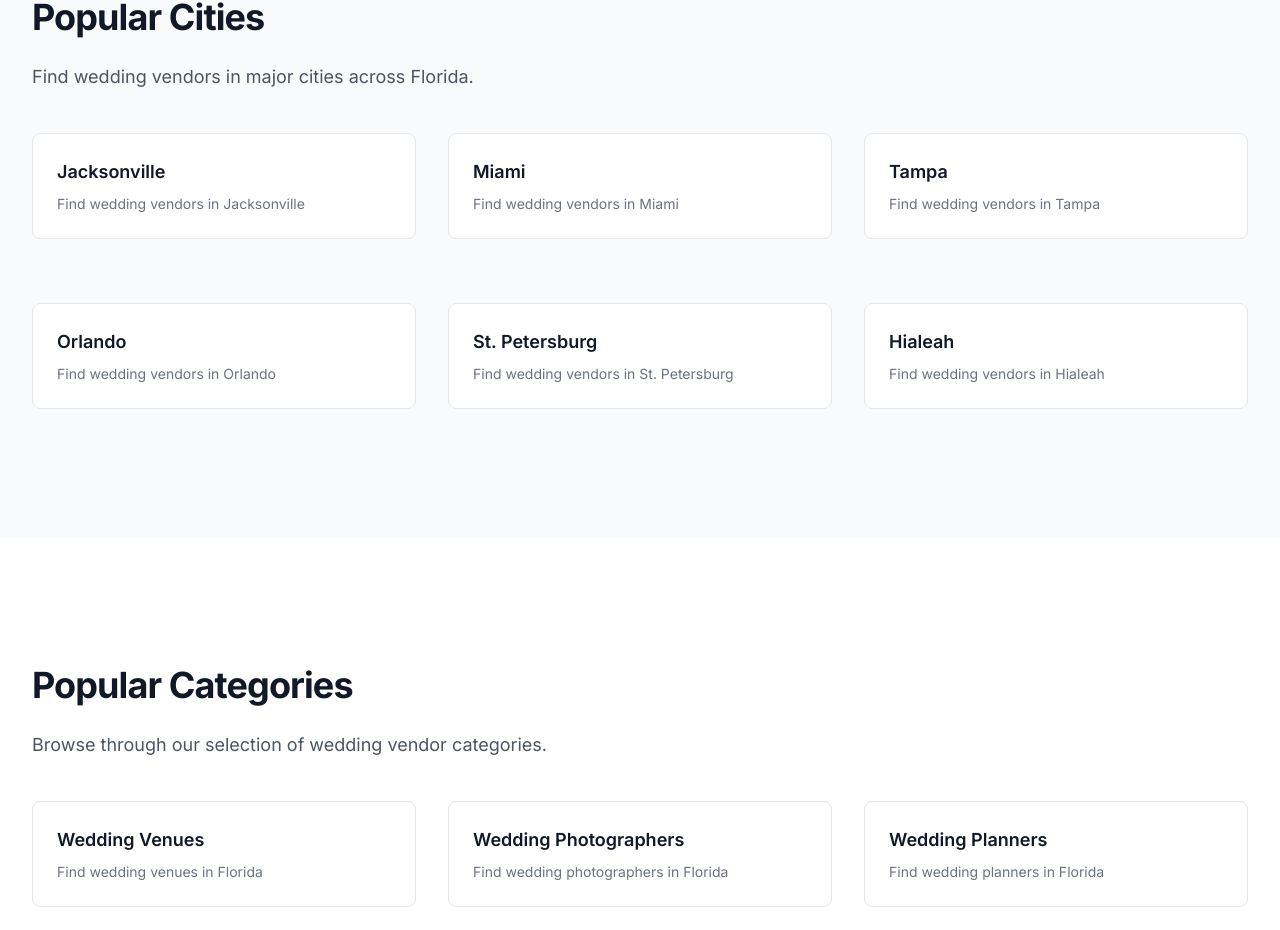
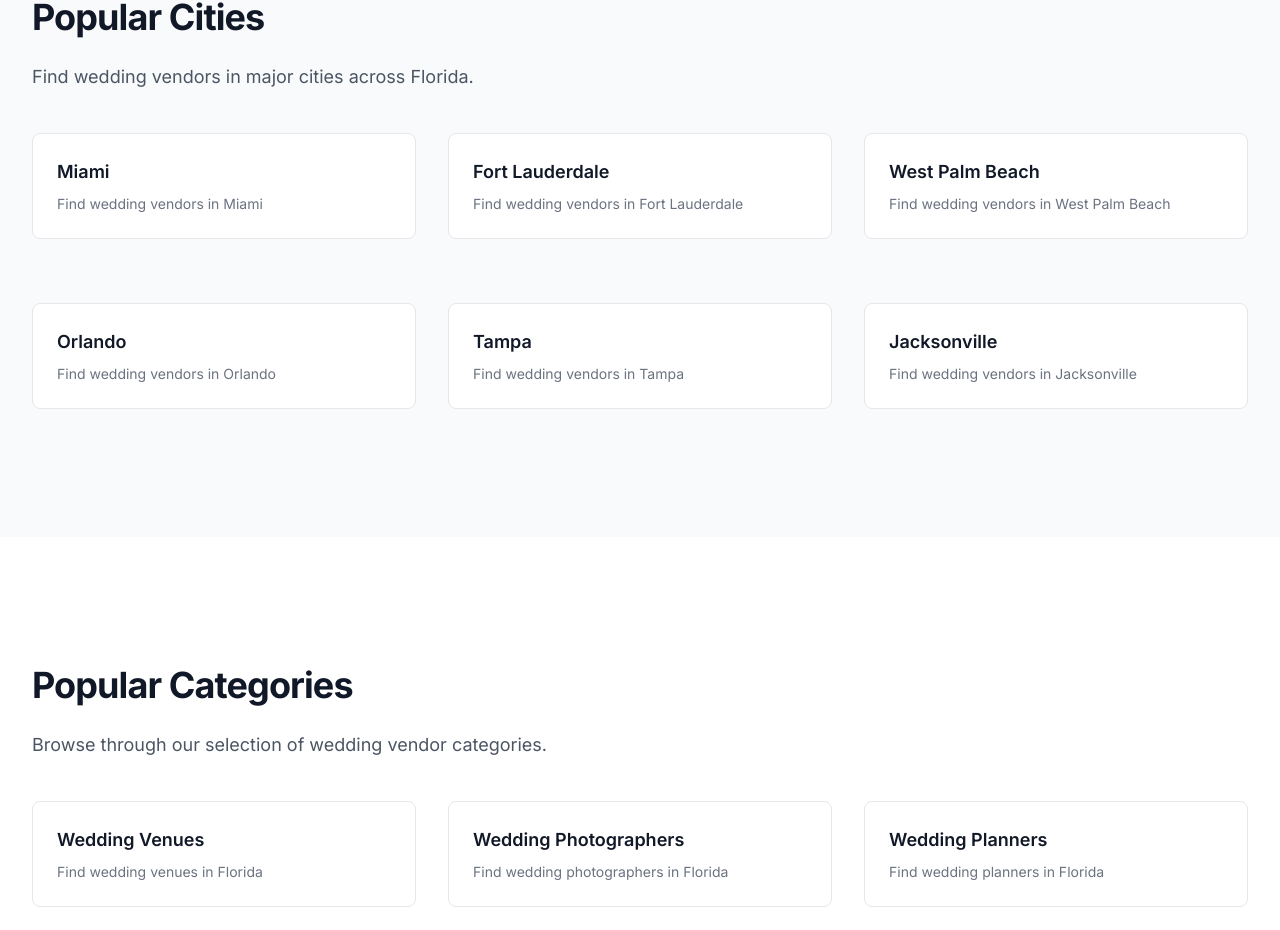
Before and after one commit to natoon16/direct1, a Next.js app: page / in a window 1280 px wide. Shown: the part 789-1719 px from the top of the page. Built offline with nearby package versions, Linux system fonts and the light colour scheme.

Commit message:
fix: update cities data to match City type requirements

```diff
--- a/app/data/cities.ts
+++ b/app/data/cities.ts
@@ -4,288 +4,112 @@ export interface City {
   county: string;
   population: number;
   slug: string;
-  latitude: number;
-  longitude: number;
 }
 
 export const cities: City[] = [
-  {
-    id: 'jacksonville',
-    name: 'Jacksonville',
-    county: 'Duval',
-    population: 949611,
-    slug: 'jacksonville',
-    latitude: 30.3322,
-    longitude: -81.6557
-  },
   {
     id: 'miami',
     name: 'Miami',
     county: 'Miami-Dade',
     population: 442241,
-    slug: 'miami',
-    latitude: 25.7617,
-    longitude: -80.1918
+    slug: 'miami'
+  },
+  {
+    id: 'fort-lauderdale',
+    name: 'Fort Lauderdale',
+    county: 'Broward',
+    population: 182760,
+    slug: 'fort-lauderdale'
+  },
+  {
+    id: 'west-palm-beach',
+    name: 'West Palm Beach',
+    county: 'Palm Beach',
+    population: 117389,
+    slug: 'west-palm-beach'
+  },
+  {
+    id: 'orlando',
+    name: 'Orlando',
+    county: 'Orange',
+    population: 307573,
+    slug: 'orlando'
   },
   {
     id: 'tampa',
     name: 'Tampa',
     county: 'Hillsborough',
     population: 384959,
-    slug: 'tampa',
-    latitude: 27.9506,
-    longitude: -82.4572
+    slug: 'tampa'
   },
   {
-    id: 'orlando',
-    name: 'Orlando',
-    county: 'Orange',
-    population: 307573,
-    slug: 'orlando',
-    latitude: 28.5383,
-    longitude: -81.3792
+    id: 'jacksonville',
+    name: 'Jacksonville',
+    county: 'Duval',
+    population: 949611,
+    slug: 'jacksonville'
   },
   {
-    id: 'st-petersburg',
-    name: 'St. Petersburg',
+    id: 'saint-petersburg',
+    name: 'Saint Petersburg',
     county: 'Pinellas',
     population: 258308,
-    slug: 'st-petersburg',
-    latitude: 27.7676,
-    longitude: -82.6403
+    slug: 'saint-petersburg'
   },
   {
     id: 'hialeah',
     name: 'Hialeah',
     county: 'Miami-Dade',
     population: 223109,
-    slug: 'hialeah',
-    latitude: 25.8576,
-    longitude: -80.2781
+    slug: 'hialeah'
   },
   {
-    id: 'port-st-lucie',
-    name: 'Port St. Lucie',
-    county: 'St. Lucie',
-    population: 204851,
-    slug: 'port-st-lucie',
-    latitude: 27.2939,
-    longitude: -80.3503
+    id: 'tallahassee',
+    name: 'Tallahassee',
+    county: 'Leon',
+    population: 196169,
+    slug: 'tallahassee'
+  },
+  {
+    id: 'fort-myers',
+    name: 'Fort Myers',
+    county: 'Lee',
+    population: 92754,
+    slug: 'fort-myers'
+  },
+  {
+    id: 'pembroke-pines',
+    name: 'Pembroke Pines',
+    county: 'Broward',
+    population: 171178,
+    slug: 'pembroke-pines'
+  },
+  {
+    id: 'coral-springs',
+    name: 'Coral Springs',
+    county: 'Broward',
+    population: 134394,
+    slug: 'coral-springs'
   },
   {
     id: 'cape-coral',
     name: 'Cape Coral',
     county: 'Lee',
     population: 194016,
-    slug: 'cape-coral',
-    latitude: 26.5629,
-    longitude: -81.9495
+    slug: 'cape-coral'
   },
   {
-    id: 'tallahassee',
-    name: 'Tallahassee',
-    county: 'Leon',
-    population: 196169,
-    slug: 'tallahassee',
-    latitude: 30.4383,
-    longitude: -84.2807
+    id: 'port-saint-lucie',
+    name: 'Port Saint Lucie',
+    county: 'Saint Lucie',
+    population: 204851,
+    slug: 'port-saint-lucie'
   },
   {
-    id: 'fort-lauderdale',
-    name: 'Fort Lauderdale',
-    county: 'Broward',
-    population: 182760,
-    slug: 'fort-lauderdale',
-    latitude: 26.1224,
-    longitude: -80.1373
-  },
-  {
-    id: 'west-palm-beach',
-    name: 'West Palm Beach',
-    county: 'Palm Beach',
-    population: 117415,
-    slug: 'west-palm-beach',
-    latitude: 26.7153,
-    longitude: -80.0534
-  },
-  {
-    name: 'Pembroke Pines',
-    county: 'Broward',
-    latitude: 26.0128,
-    longitude: -80.3377
-  },
-  {
-    name: 'Hollywood',
-    county: 'Broward',
-    latitude: 26.0112,
-    longitude: -80.1495
-  },
-  {
-    name: 'Gainesville',
-    county: 'Alachua',
-    latitude: 29.6516,
-    longitude: -82.3248
-  },
-  {
+    id: 'miramar',
     name: 'Miramar',
     county: 'Broward',
-    latitude: 25.9860,
-    longitude: -80.3035
-  },
-  {
-    name: 'Coral Springs',
-    county: 'Broward',
-    latitude: 26.2707,
-    longitude: -80.2706
-  },
-  {
-    name: 'Clearwater',
-    county: 'Pinellas',
-    latitude: 27.9659,
-    longitude: -82.8001
-  },
-  {
-    name: 'Miami Gardens',
-    county: 'Miami-Dade',
-    latitude: 25.9420,
-    longitude: -80.2456
-  },
-  {
-    name: 'Palm Bay',
-    county: 'Brevard',
-    latitude: 27.9684,
-    longitude: -80.6700
-  },
-  {
-    name: 'Pompano Beach',
-    county: 'Broward',
-    latitude: 26.2379,
-    longitude: -80.1247
-  },
-  {
-    name: 'Lakeland',
-    county: 'Polk',
-    latitude: 28.0395,
-    longitude: -81.9498
-  },
-  {
-    name: 'Davie',
-    county: 'Broward',
-    latitude: 26.0765,
-    longitude: -80.2521
-  },
-  {
-    name: 'Miami Beach',
-    county: 'Miami-Dade',
-    latitude: 25.7907,
-    longitude: -80.1300
-  },
-  {
-    name: 'Sunrise',
-    county: 'Broward',
-    latitude: 26.1669,
-    longitude: -80.2564
-  },
-  {
-    name: 'Plantation',
-    county: 'Broward',
-    latitude: 26.1276,
-    longitude: -80.2331
-  },
-  {
-    name: 'Boca Raton',
-    county: 'Palm Beach',
-    latitude: 26.3683,
-    longitude: -80.1289
-  },
-  {
-    name: 'Deltona',
-    county: 'Volusia',
-    latitude: 28.9005,
-    longitude: -81.2637
-  },
-  {
-    name: 'Melbourne',
-    county: 'Brevard',
-    latitude: 28.0836,
-    longitude: -80.6081
-  },
-  {
-    name: 'Deerfield Beach',
-    county: 'Broward',
-    latitude: 26.3184,
-    longitude: -80.0998
-  },
-  {
-    name: 'Boynton Beach',
-    county: 'Palm Beach',
-    latitude: 26.5317,
-    longitude: -80.0905
-  },
-  {
-    name: 'Lauderhill',
-    county: 'Broward',
-    latitude: 26.1403,
-    longitude: -80.2136
-  },
-  {
-    name: 'Weston',
-    county: 'Broward',
-    latitude: 26.1004,
-    longitude: -80.3998
-  },
-  {
-    name: 'Fort Myers',
-    county: 'Lee',
-    latitude: 26.6406,
-    longitude: -81.8723
-  },
-  {
-    name: 'Kissimmee',
-    county: 'Osceola',
-    latitude: 28.2919,
-    longitude: -81.4078
-  },
-  {
-    name: 'Homestead',
-    county: 'Miami-Dade',
-    latitude: 25.4687,
-    longitude: -80.4776
-  },
-  {
-    name: 'Daytona Beach',
-    county: 'Volusia',
-    latitude: 29.2108,
-    longitude: -81.0228
-  },
-  {
-    name: 'Delray Beach',
-    county: 'Palm Beach',
-    latitude: 26.4615,
-    longitude: -80.0728
-  },
-  {
-    name: 'Tamarac',
-    county: 'Broward',
-    latitude: 26.2035,
-    longitude: -80.2497
-  },
-  {
-    name: 'Wellington',
-    county: 'Palm Beach',
-    latitude: 26.6593,
-    longitude: -80.2697
-  },
-  {
-    name: 'North Miami',
-    county: 'Miami-Dade',
-    latitude: 25.8900,
-    longitude: -80.1867
-  },
-  {
-    name: 'Jupiter',
-    county: 'Palm Beach',
-    latitude: 26.9342,
-    longitude: -80.0942
+    population: 140823,
+    slug: 'miramar'
   }
 ];
```
